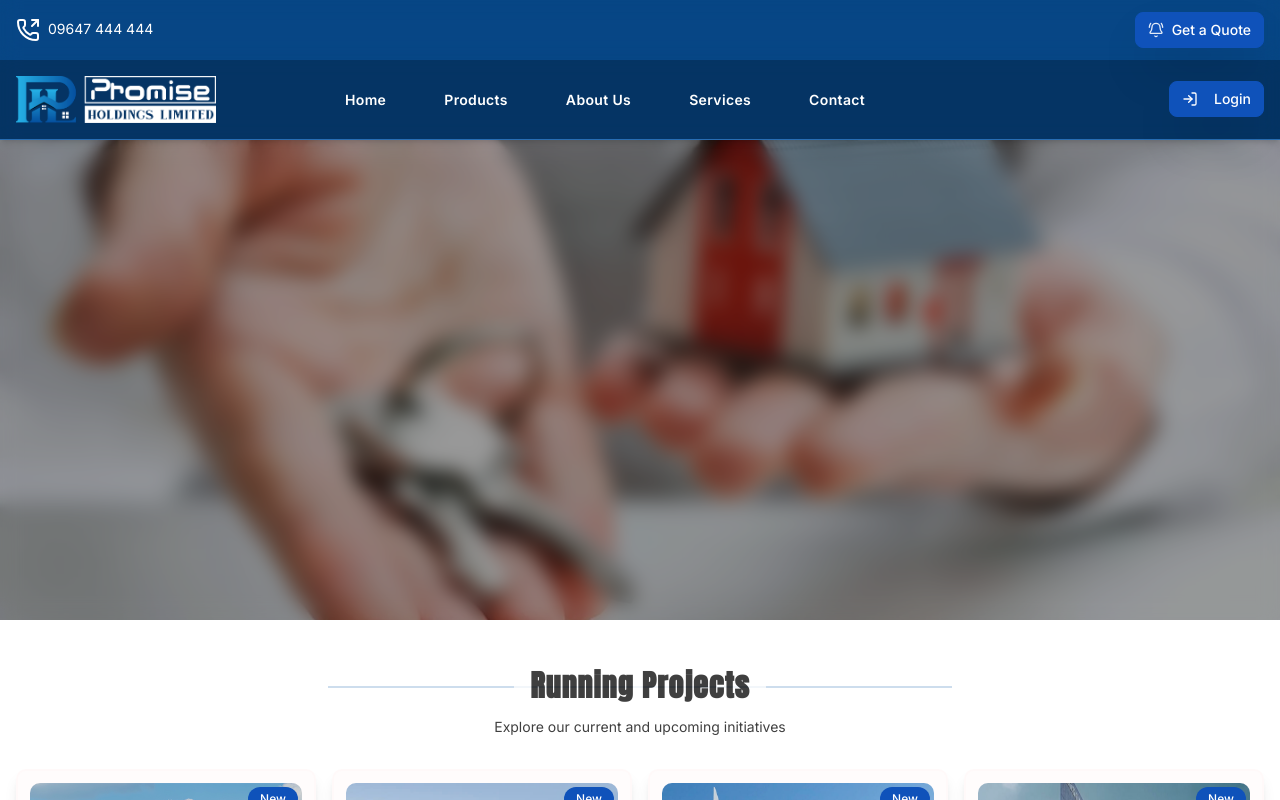
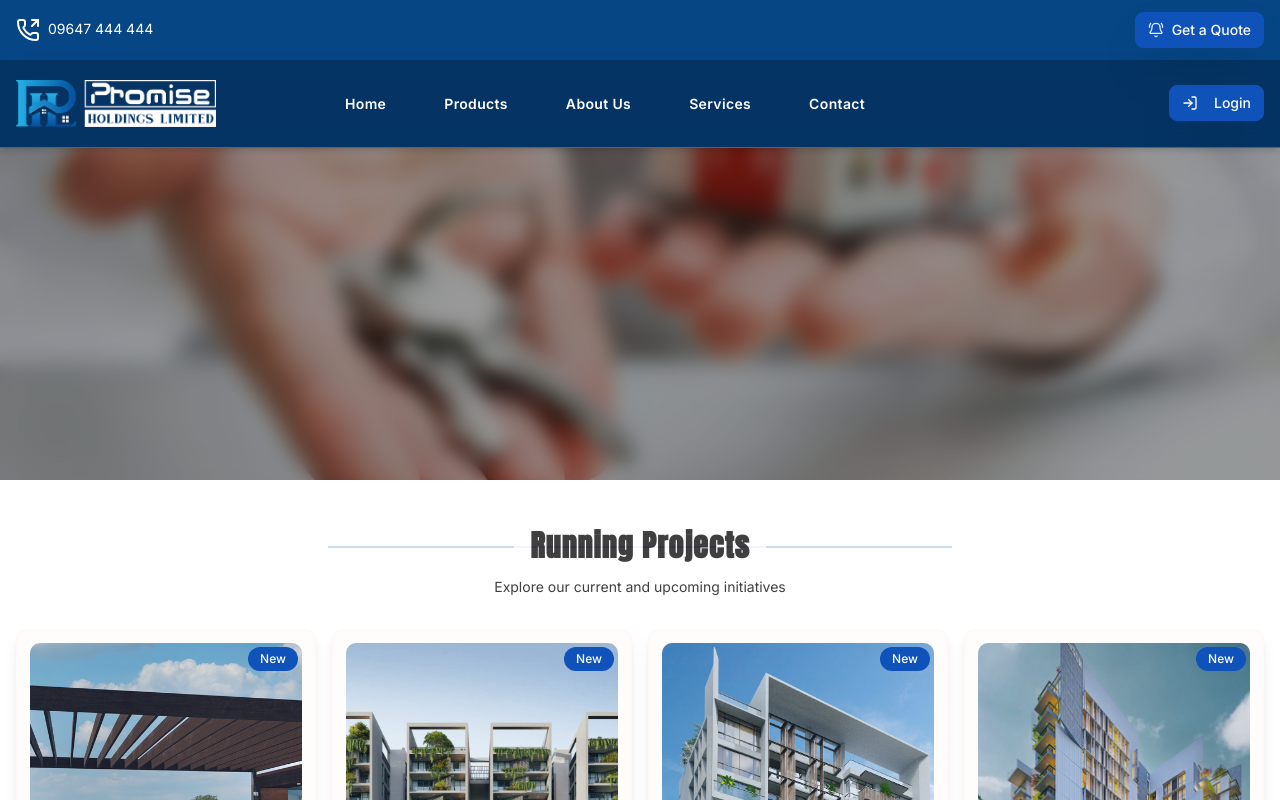
Before and after one commit to FayzulIslamFaisal/promise-holding-properties, a Next.js app: page / in a window 1280 px wide. Shown: the top 800 px of the page. Built offline with nearby package versions, Linux system fonts and the light colour scheme.

Commit message:
Refactor HeaderSection component for improved scroll behavior and styling; enhance header transitions and visibility

```diff
--- a/src/components/home-page/Header-section.tsx
+++ b/src/components/home-page/Header-section.tsx
@@ -1,14 +1,62 @@
+// // HeaderSection.tsx
+// "use client";
+// import { useEffect } from 'react'
+// import React from 'react'
+// import TopHeader from './Top-Header'
+// import MainHeader from './Main-Header'
+
+// const HeaderSection = () => {
+//   const [isScrolled, setIsScrolled] = React.useState(false);
+//   useEffect(() => {
+//     const handleScroll = () => {
+//       setIsScrolled(window.scrollY > 50);
+//     };
+//     window.addEventListener("scroll", handleScroll);
+//     return () => window.removeEventListener("scroll", handleScroll);
+//   }, []);
+//   return (
+//     <header className="sticky top-0 z-50 shadow-md">
+//       <div className="bg-[var(--custom-bg-primary)] relative overlay-top-header">
+//         <TopHeader />
+//       </div>
+//       <div className="bg-[var(--custom-bg-primary)] relative overlay-header border-b border-[var(--custom-border-primary)]/25">
+//         <MainHeader />
+//       </div>
+//     </header>
+//   )
+// }
+
+// export default HeaderSection
+
+
+// HeaderSection.tsx
+"use client";
+import { useEffect } from 'react'
 import React from 'react'
 import TopHeader from './Top-Header'
 import MainHeader from './Main-Header'
 
 const HeaderSection = () => {
+  const [isScrolled, setIsScrolled] = React.useState(false);
+
+  useEffect(() => {
+    const handleScroll = () => {
+      setIsScrolled(window.scrollY > 150);
+    };
+    window.addEventListener("scroll", handleScroll);
+    return () => window.removeEventListener("scroll", handleScroll);
+  }, []);
+
   return (
-    <header className="sticky top-0 z-50 shadow-md">
-      <div className="bg-[var(--custom-bg-primary)] relative overlay-top-header">
+    <header className={`fixed top-0 left-0 right-0 z-50 transition-all duration-300 ${isScrolled ? "shadow-lg" : "shadow-md"}`}>
+      <div className={`bg-[var(--custom-bg-primary)] relative overlay-top-header transition-all duration-300 ${
+        isScrolled ? "h-0 opacity-0 overflow-hidden" : "h-auto opacity-100"
+      }`}>
         <TopHeader />
       </div>
-      <div className="bg-[var(--custom-bg-primary)] relative overlay-header border-b border-[var(--custom-border-primary)]/25">
+      <div className={`bg-[var(--custom-bg-primary)] relative overlay-header border-b border-[var(--custom-border-primary)]/25 transition-all duration-300 ${
+        isScrolled ? "py-2" : "py-1"
+      }`}>
         <MainHeader />
       </div>
     </header>
```
